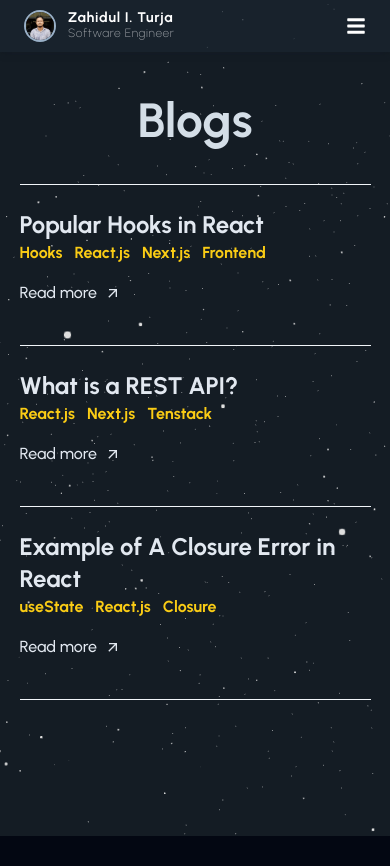
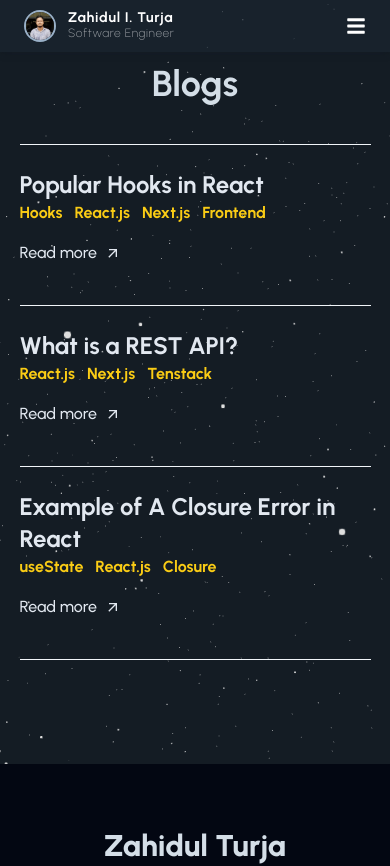
Before and after one commit to Zahidul-Turja/zahidul-turja-portfolio, a Next.js app: page /blogs in a window 390 px wide. Shown: the top 866 px of the page. Built offline with nearby package versions, Linux system fonts and the light colour scheme.

Commit message:
Adjust padding and heading size for improved layout consistency in Blogs page

```diff
--- a/app/blogs/page.js
+++ b/app/blogs/page.js
@@ -47,11 +47,13 @@ function Page() {
   }, []);
 
   return (
-    <div className="mx-auto py-24" ref={content}>
+    <div className="mx-auto py-16 md:py-24" ref={content}>
       <PageTransition message="Blogs" />
 
       <div>
-        <h2 className="title text-center text-5xl font-bold">Blogs</h2>
+        <h2 className="title text-center text-4xl font-bold md:text-5xl">
+          Blogs
+        </h2>
         <div className="list mx-auto max-w-[90%] opacity-0 md:max-w-[85%]">
           <ContentList items={items} pageType={"blogs"} yCal={400} />
         </div>
```
